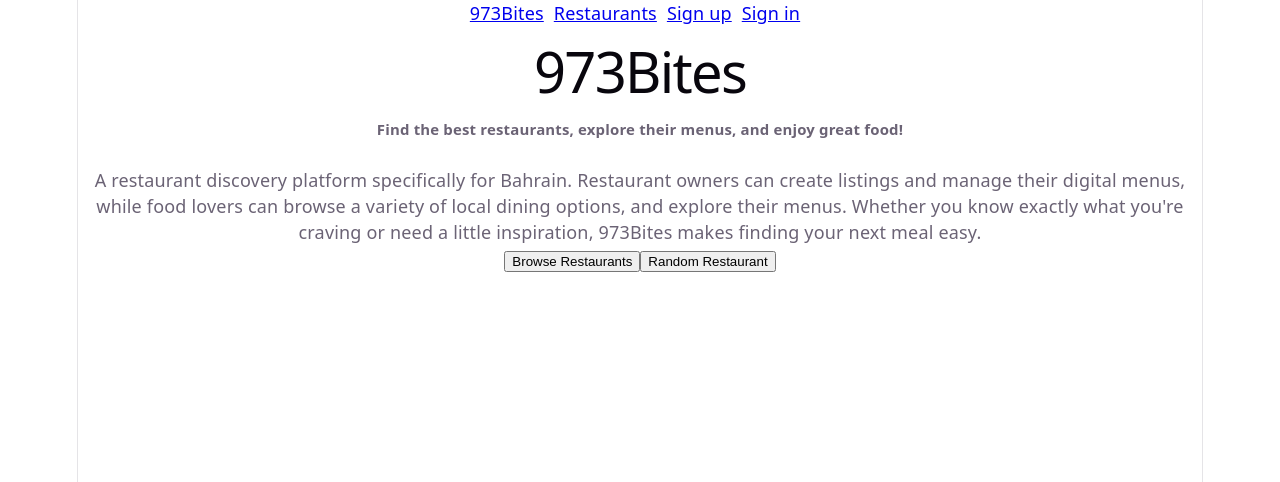
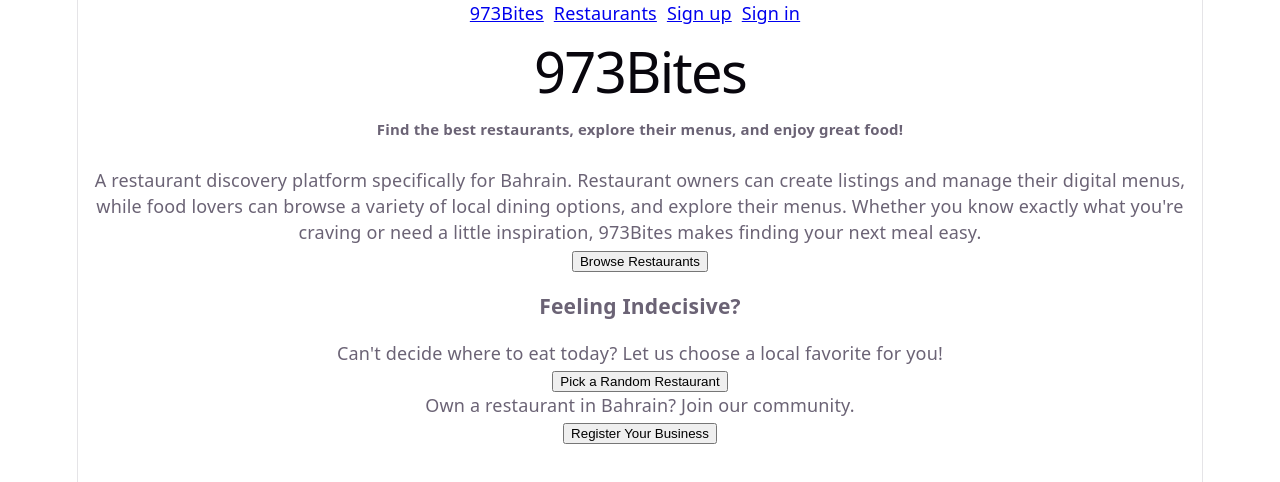
Before and after one commit to Saraalsobah/project-3-frontend, a React (Vite) app: page / in a window 1280 px wide. Shown: the top 482 px of the page. Built offline with nearby package versions, Linux system fonts and the light colour scheme.

Commit message:
added some things in homepage

```diff
--- a/src/pages/Homepage.jsx
+++ b/src/pages/Homepage.jsx
@@ -1,4 +1,3 @@
-import { useState } from 'react'
 import { useNavigate } from "react-router"
 import axios from 'axios'
 
@@ -20,7 +19,17 @@ function HomePage({ user }) {
       <p>A restaurant discovery platform specifically for Bahrain. Restaurant owners can create listings and manage their digital menus, while food lovers can browse a variety of local dining options, and explore their menus. Whether you know exactly what you're craving or need a little inspiration, 973Bites makes finding your next meal easy.</p>
 
       <button onClick={() => navigate("/restaurants")}>Browse Restaurants</button>
-      <button onClick={handleRandom}>Random Restaurant</button>
+
+      <h3>Feeling Indecisive?</h3>
+      <p>Can't decide where to eat today? Let us choose a local favorite for you!</p>
+      <button onClick={handleRandom}>Pick a Random Restaurant</button>
+
+      {!user && (
+        <>
+          <p>Own a restaurant in Bahrain? Join our community.</p>
+          <button onClick={() => navigate("/sign-up")}>Register Your Business</button>
+        </>
+      )}
     </div>
   )
 }
```
